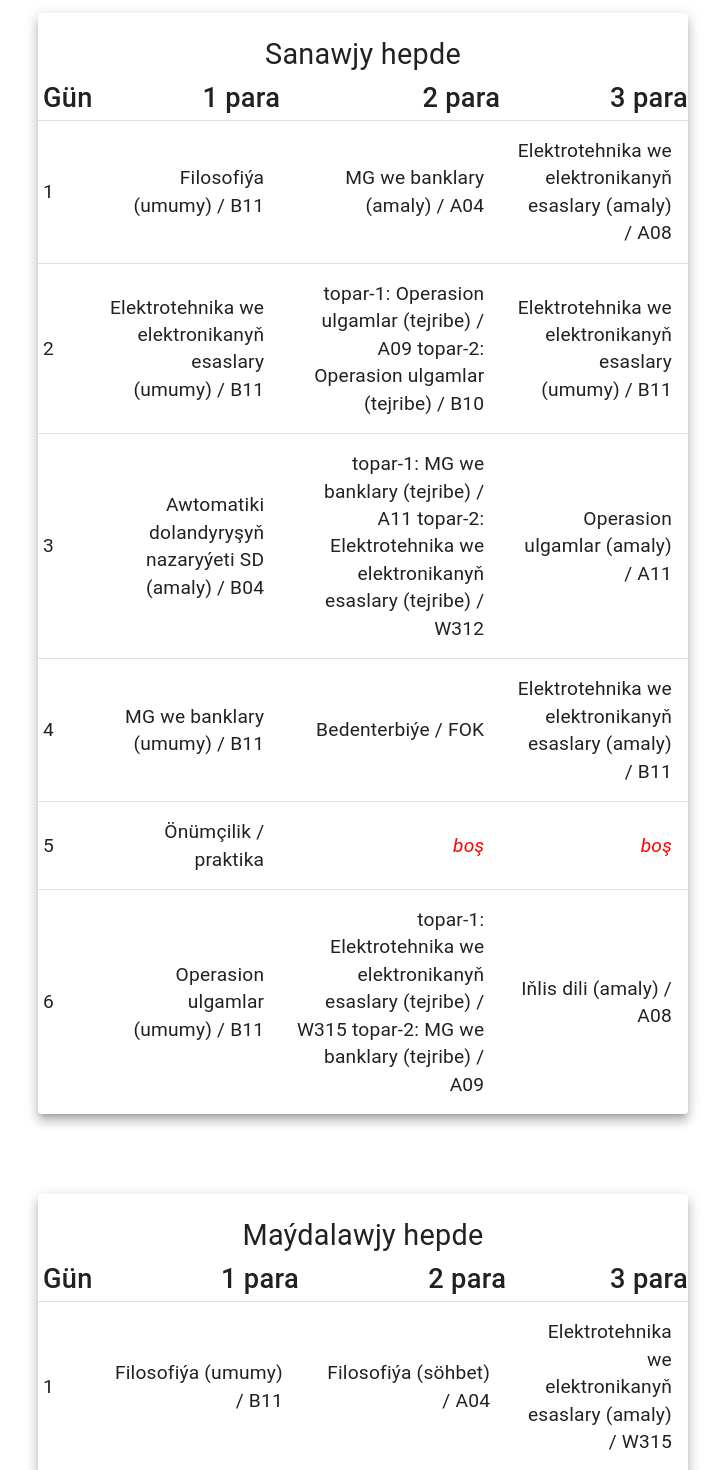
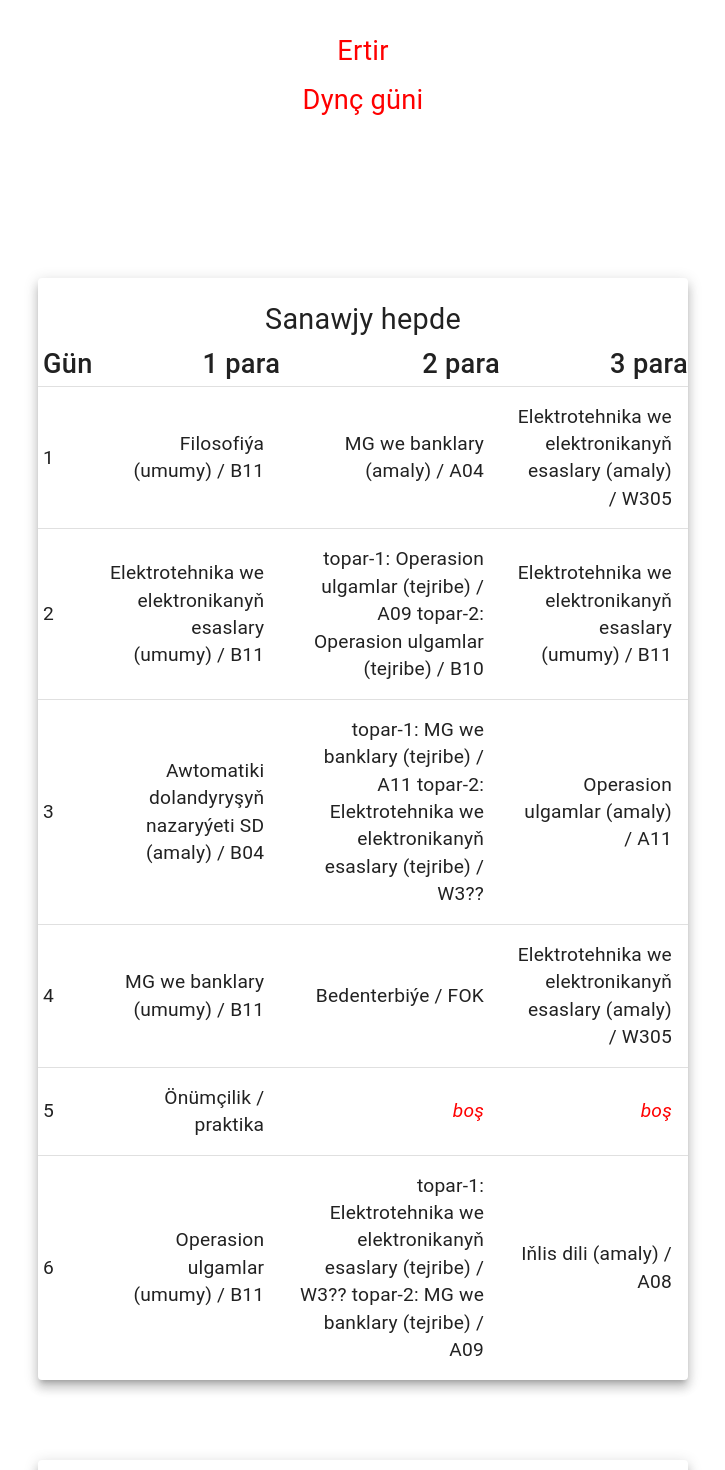
Before and after one commit to GurbanmyradowSerdar/time-table, a Next.js app: page / in a window 1280 px wide. Shown: the part 260-1730 px from the top of the page, without its empty margins (277-1002 px from the left). Built offline with nearby package versions, Linux system fonts and the light colour scheme.

Commit message:
feat: added tomorrow feature

```diff
--- a/src/pages/api/hello.js
+++ /dev/null
@@ -1,5 +0,0 @@
-// Next.js API route support: https://nextjs.org/docs/api-routes/introduction
-
-export default function handler(req, res) {
-  res.status(200).json({ name: 'John Doe' })
-}
--- a/src/pages/index.js
+++ b/src/pages/index.js
@@ -1,4 +1,9 @@
-import { getArray, getTheNameOfWeek, getToday } from "@/utils/main";
+import {
+  getArray,
+  getTheNameOfWeek,
+  getToday,
+  getTomorrow,
+} from "@/utils/main";
 import Head from "next/head";
 import { useState } from "react";
 import {
@@ -44,6 +49,7 @@ export default function Home() {
             <Typography sx={{ fontSize: "2em" }}>
               {getTheNameOfWeek() == "m" ? "Maydalawjy" : "Sanawjy"} hepde
             </Typography>
+            <br />
             <Typography sx={{ fontSize: "1.7em", color: "green" }}>
               Şu gün
             </Typography>
@@ -53,22 +59,60 @@ export default function Home() {
                 ? getToday(new Date().getDay(), getTheNameOfWeek())
                 : null}
             </Typography>
+            <br />
             <Typography sx={{ fontSize: "1.7em", color: "green" }}>
               {typeof getToday(new Date().getDay(), getTheNameOfWeek()) ===
               "object"
                 ? getToday(new Date().getDay(), getTheNameOfWeek()).first_pair
                 : null}
             </Typography>
+            <br />
             <Typography sx={{ fontSize: "1.7em", color: "green" }}>
               {typeof getToday(new Date().getDay(), getTheNameOfWeek()) ===
               "object"
                 ? getToday(new Date().getDay(), getTheNameOfWeek()).second_pair
                 : null}
             </Typography>
+            <br />
             <Typography sx={{ fontSize: "1.7em", color: "green" }}>
               {typeof getToday(new Date().getDay(), getTheNameOfWeek()) ===
               "object"
                 ? getToday(new Date().getDay(), getTheNameOfWeek()).third_pair
+                : null}
+            </Typography>
+            <br />
+            {/* dividing days  */}
+            <Typography sx={{ fontSize: "1.7em", color: "red" }}>
+              Ertir
+            </Typography>
+            <Typography sx={{ fontSize: "1.7em", color: "red" }}>
+              {typeof getTomorrow(new Date().getDay(), getTheNameOfWeek()) ===
+              "string"
+                ? getTomorrow(new Date().getDay(), getTheNameOfWeek())
+                : null}
+            </Typography>
+            <br />
+            <Typography sx={{ fontSize: "1.7em", color: "red" }}>
+              {typeof getTomorrow(new Date().getDay(), getTheNameOfWeek()) ===
+              "object"
+                ? getTomorrow(new Date().getDay(), getTheNameOfWeek())
+                    .first_pair
+                : null}
+            </Typography>
+            <br />
+            <Typography sx={{ fontSize: "1.7em", color: "red" }}>
+              {typeof getTomorrow(new Date().getDay(), getTheNameOfWeek()) ===
+              "object"
+                ? getTomorrow(new Date().getDay(), getTheNameOfWeek())
+                    .second_pair
+                : null}
+            </Typography>
+            <br />
+            <Typography sx={{ fontSize: "1.7em", color: "red" }}>
+              {typeof getTomorrow(new Date().getDay(), getTheNameOfWeek()) ===
+              "object"
+                ? getTomorrow(new Date().getDay(), getTheNameOfWeek())
+                    .third_pair
                 : null}
             </Typography>
           </Stack>
--- a/src/utils/main.js
+++ b/src/utils/main.js
@@ -2,7 +2,7 @@ export const sanawjy = [
   {
     first_pair: "Filosofiýa (umumy) / B11",
     second_pair: "MG we banklary (amaly) / A04",
-    third_pair: "Elektrotehnika we elektronikanyň esaslary (amaly) / A08",
+    third_pair: "Elektrotehnika we elektronikanyň esaslary (amaly) / W305",
   },
   {
     first_pair: "Elektrotehnika we elektronikanyň esaslary (umumy) / B11",
@@ -13,13 +13,13 @@ export const sanawjy = [
   {
     first_pair: "Awtomatiki dolandyryşyň nazaryýeti SD (amaly) / B04",
     second_pair:
-      "topar-1: MG we banklary (tejribe) / A11\ntopar-2: Elektrotehnika we elektronikanyň esaslary (tejribe) / W312",
+      "topar-1: MG we banklary (tejribe) / A11\ntopar-2: Elektrotehnika we elektronikanyň esaslary (tejribe) / W3??",
     third_pair: "Operasion ulgamlar (amaly) / A11",
   },
   {
     first_pair: "MG we banklary (umumy) / B11",
     second_pair: "Bedenterbiýe / FOK",
-    third_pair: "Elektrotehnika we elektronikanyň esaslary (amaly) / B11",
+    third_pair: "Elektrotehnika we elektronikanyň esaslary (amaly) / W305",
   },
   {
     first_pair: "Önümçilik / praktika",
@@ -27,7 +27,7 @@ export const sanawjy = [
   {
     first_pair: "Operasion ulgamlar (umumy) / B11",
     second_pair:
-      "topar-1: Elektrotehnika we elektronikanyň esaslary (tejribe) / W315\ntopar-2: MG we banklary (tejribe) / A09",
+      "topar-1: Elektrotehnika we elektronikanyň esaslary (tejribe) / W3??\ntopar-2: MG we banklary (tejribe) / A09",
     third_pair: "Iňlis dili (amaly) / A08",
   },
 ];
@@ -35,19 +35,19 @@ export const maydalawjy = [
   {
     first_pair: "Filosofiýa (umumy) / B11",
     second_pair: "Filosofiýa (söhbet) / A04",
-    third_pair: "Elektrotehnika we elektronikanyň esaslary (amaly) / W315",
+    third_pair: "Elektrotehnika we elektronikanyň esaslary (amaly) / W305",
   },
   {
     first_pair: "Awtomatiki dolandyryşyň nazaryýeti SD (umumy) / B11",
     second_pair:
-      "topar-1: Operasion ulgamlar (tejribe) / A09\ntopar-2: Operasion ulgamlar (tejribe) / B10",
+      "topar-1: Operasion ulgamlar (tejribe) A09/\ntopar-2: Operasion ulgamlar (tejribe) / B10",
     third_pair: "Elektrotehnika we elektronikanyň esaslary (umumy) / B11",
   },
   {
     first_pair:
       "topar-1: Awtomatiki dolandyryşyň nazaryýeti SD (tejribe) / A08\ntopar-2: Awtomatiki dolandyryşyň nazaryýeti SD (tejribe) / A04",
     second_pair:
-      "topar-1: MG we banklary (tejribe) / A11\ntopar-2: Elektrotehnika we elektronikanyň esaslary (tejribe) / W312",
+      "topar-1: MG we banklary (tejribe) / A11\ntopar-2: Elektrotehnika we elektronikanyň esaslary (tejribe) / W3??",
     third_pair: "Operasion ulgamlar (amaly) / A11",
   },
   {
@@ -61,7 +61,7 @@ export const maydalawjy = [
   {
     first_pair: "Operasion ulgamlar (umumy) / B11",
     second_pair:
-      "topar-1: Elektrotehnika we elektronikanyň esaslary (tejribe) / W315\ntopar-2: MG we banklary (tejribe) / A09",
+      "topar-1: Elektrotehnika we elektronikanyň esaslary (tejribe) / W305\ntopar-2: MG we banklary (tejribe) / A09",
     third_pair: "Iňlis dili (amaly) / A08",
   },
 ];
@@ -93,12 +93,26 @@ export function getToday(date, week) {
   if (date === 0) {
     return "Dynç güni";
   }
-  let weekNumber = "";
   if (week === "m") {
-    weekNumber = "m";
     return maydalawjy[date - 1];
   } else if (week === "s") {
-    weekNumber = "s";
     return sanawjy[date - 1];
   }
 }
+
+export function getTomorrow(date, week) {
+  date += 1;
+
+  if (date === 7) {
+    return "Dynç güni";
+  }
+
+  if (date === 0) {
+    return "Dynç güni";
+  }
+  if (week === "m") {
+    return maydalawjy[date - 1];
+  } else if (week === "s") {
+    return sanawjy[date - 1];
+  }
+}
```
